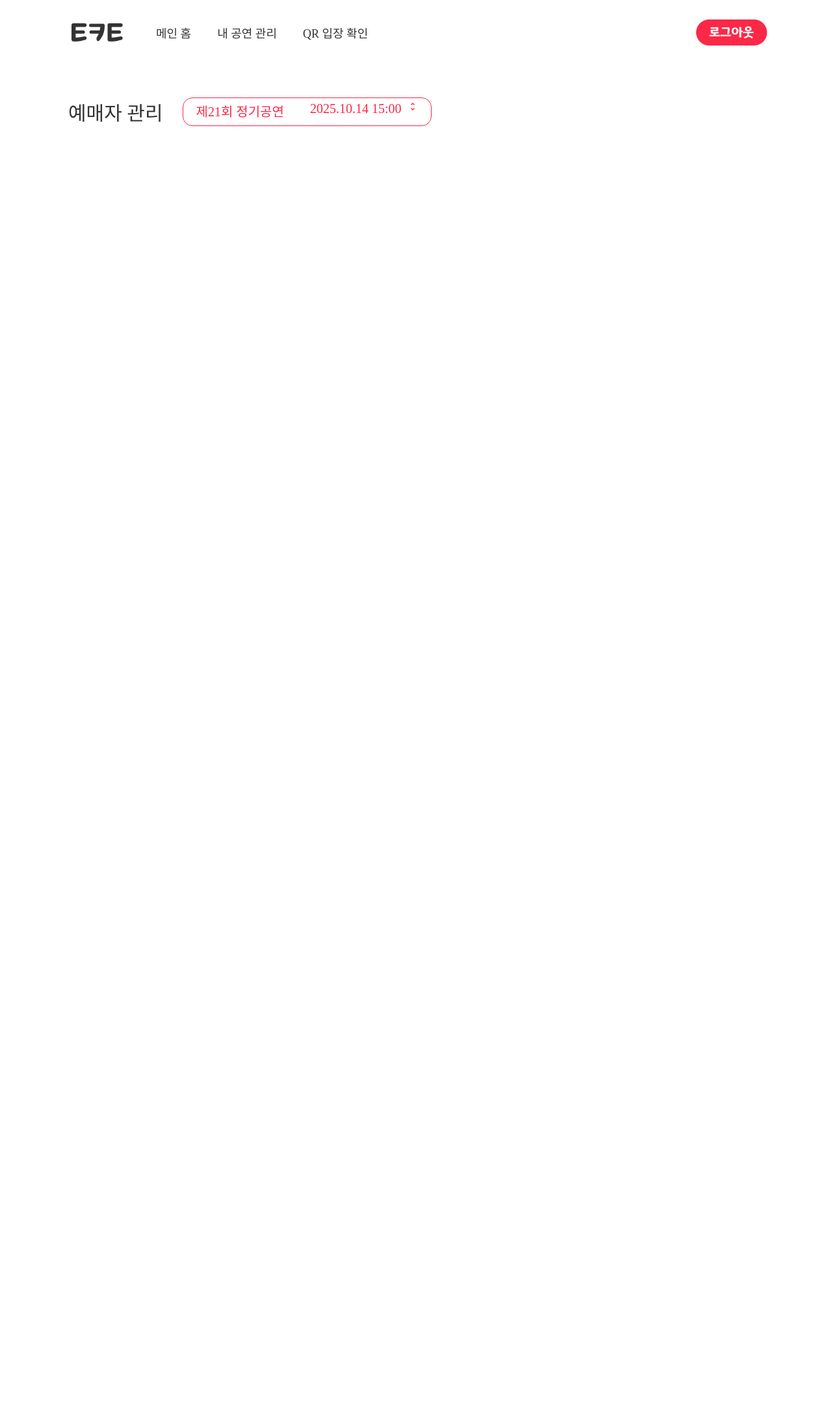
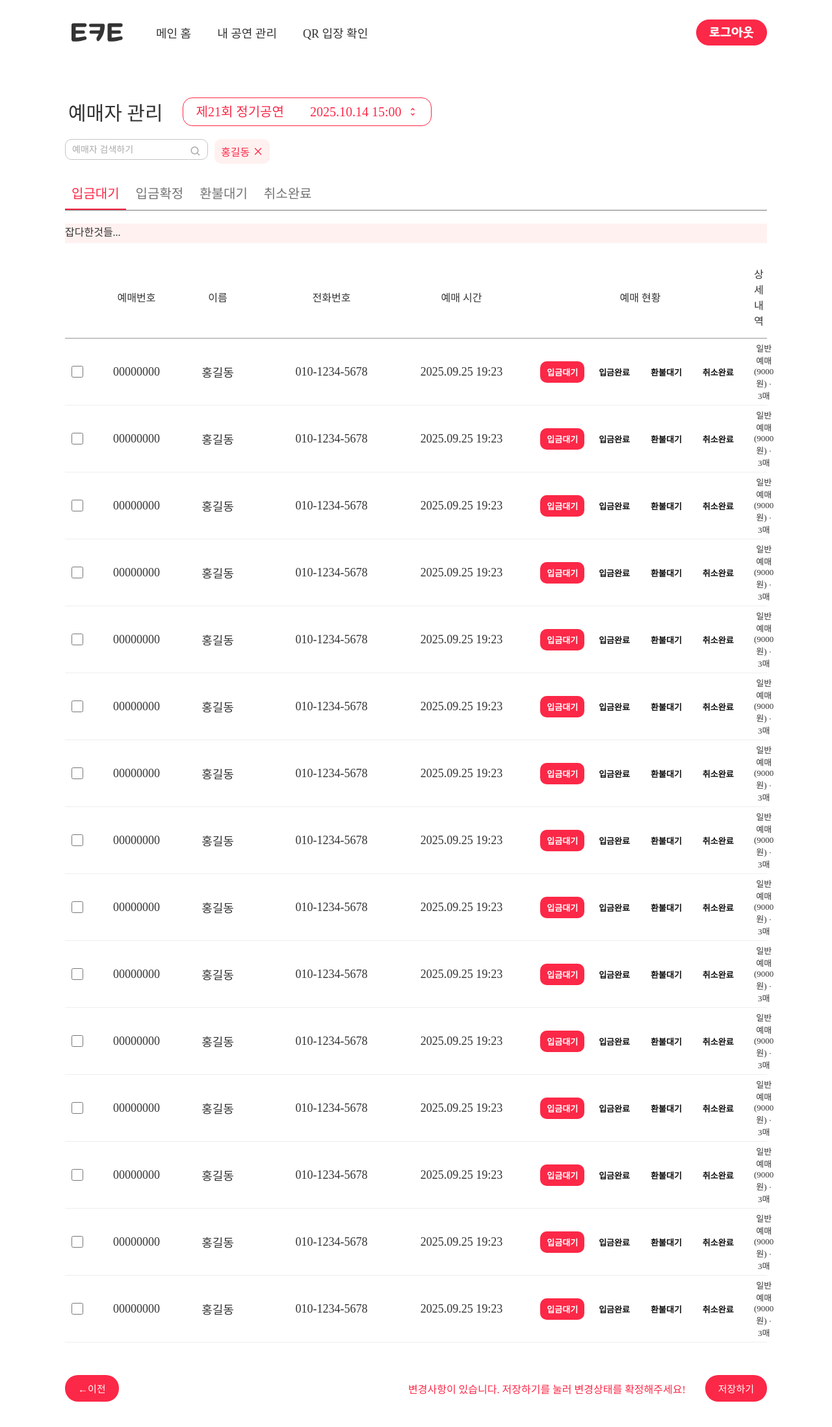
Before and after one commit to DEMODAY-J211/frontend, a React (Vite) app: page /manageshow/manageuser in a window 1280 px wide. Shown: the top 2196 px of the page at 65% size. Before the commit the page ends 800 px from the top, so only its background shows below. Built offline with nearby package versions, Linux system fonts and the light colour scheme; a web font is replaced by a local one.

Commit message:
manageuser

```diff
--- a/src/pages/Manager/ManageShow/ManageUser.jsx
+++ b/src/pages/Manager/ManageShow/ManageUser.jsx
@@ -3,25 +3,133 @@ import styled from 'styled-components'
 import NavbarManager from '../../../components/Navbar/NavbarManager'
 import { useNavigate } from 'react-router-dom'
 import { MdOutlineUnfoldMore } from "react-icons/md";
-
+import { BiSearch } from 'react-icons/bi';
+import { AiOutlineClose } from 'react-icons/ai';
+import { useState } from 'react';
 
 const ManageUser = () => {
+  const navigate = useNavigate();
+  const [activeTab, setActiveTab] = useState("입금대기");
+  const [activeStatus, setActiveStatus] = useState("입금대기");
 
-    const navigate = useNavigate();
   return (
     <Content>
     <NavbarManager/>
     <ManageUserContent>
+
+        {/* 제목 + 시간 선택 */}
         <Header>
           <Title>예매자 관리</Title>
           <SelectTime>
             <ShowName>제21회 정기공연</ShowName>
             <Time>
               <ShowTime>2025.10.14 15:00</ShowTime>
-                    <MdOutlineUnfoldMore size={16} color="#FC2847" />
+              <MdOutlineUnfoldMore size={16} color="var(--color-primary)" />
             </Time>
           </SelectTime>
         </Header>
+
+        {/* 유저 검색 */}
+        <SearchWrapper>
+            <InputWrapper>
+                <SearchInput type="text" placeholder="예매자 검색하기" />
+                <SearchIcon />
+            </InputWrapper>
+
+          <Result>
+            {/* 더미데이터 */}
+            <User>
+              홍길동
+              <CloseIcon/>
+            </User>
+
+          </Result>
+        </SearchWrapper>
+
+        {/* 탭 */}
+        <TabContainer>
+            <TabItem
+                $active={activeTab === "입금대기"}
+                onClick={() => setActiveTab("입금대기")}
+            >입금대기
+            </TabItem>
+        <TabItem
+            $active={activeTab === "입금확정"}
+            onClick={() => setActiveTab("입금확정")}
+        >입금확정
+        </TabItem>
+        <TabItem
+            $active={activeTab === "환불대기"}
+            onClick={() => setActiveTab("환불대기")}
+        >환불대기
+        </TabItem>
+        <TabItem
+            $active={activeTab === "취소완료"}
+            onClick={() => setActiveTab("취소완료")}
+        >취소완료
+        </TabItem>
+    </TabContainer>
+
+    {/* 전체선택, 선택적용, 검색, 엑셀 내보내기 */}
+    <ControlContainer>
+        잡다한것들...
+    </ControlContainer>
+
+    {/* 예매자 테이블 영역 */}
+    <TableSection>
+        <TableHeader>
+        <ColumnTitle></ColumnTitle>
+        <ColumnTitle>예매번호</ColumnTitle>
+        <ColumnTitle>이름</ColumnTitle>
+        <ColumnTitle>전화번호</ColumnTitle>
+        <ColumnTitle>예매 시간</ColumnTitle>
+        <ColumnTitle>예매 현황</ColumnTitle>
+        <ColumnTitle>상세 내역</ColumnTitle>
+        </TableHeader>
+
+        {/* 더미데이터!! */}
+        {[...Array(15)].map((_, i) => (
+        <TableRow key={i}>
+            <Checkbox type="checkbox" />
+            <TableData>00000000</TableData>
+            <TableData>홍길동</TableData>
+            <TableData>010-1234-5678</TableData>
+            <TableData>2025.09.25 19:23</TableData>
+            <StatusContainer>
+                <Status
+                    $active={activeStatus === "입금대기"}
+                    onClick={() => setActiveStatus("입금대기")}
+                >입금대기</Status>
+                <Status  $active={activeStatus === "입금완료"}
+                    onClick={() => setActiveStatus("입금완료")}
+                >입금완료</Status>
+                <Status  $active={activeStatus === "환불대기"}
+                    onClick={() => setActiveStatus("환불대기")}
+                >환불대기</Status>
+                <Status  $active={activeStatus === "취소완료"}
+                    onClick={() => setActiveStatus("취소완료")}
+                >취소완료</Status>
+            </StatusContainer>
+
+            <TableDataDetail>일반예매(9000원) · 3매</TableDataDetail>
+        </TableRow>
+        ))}
+    </TableSection>
+
+    {/* footer */}
+    <Footer>
+        <PrevButton onClick={() => navigate(-1)}>←이전</PrevButton>
+        <SaveContainer>
+            <WarningText>
+            변경사항이 있습니다. 저장하기를 눌러 변경상태를 확정해주세요!
+            </WarningText>
+        <SaveButton>저장하기</SaveButton>
+
+        </SaveContainer>
+
+    </Footer>
+
+
     </ManageUserContent>
     </Content>
   )
@@ -29,9 +137,9 @@ const ManageUser = () => {
 
 export default ManageUser
 
-const Content = styled.div`
+/* ---------------- Styled Components ---------------- */
 
-`
+const Content = styled.div``;
 
 const ManageUserContent = styled.div`
   display: flex;
@@ -41,48 +149,298 @@ const ManageUserContent = styled.div`
   align-items: center;
   flex: 1 0 0;
   align-self: stretch;
-`
+  gap: 20px;
+`;
+
+/* ---------------- 제목 + 시간 ---------------- */
+
+const Header = styled.div`
+  display: flex;
+  align-self: stretch;
+  gap: 30px;
+`;
 
 const Title = styled.div`
   align-self: stretch;
   font-size: 30px;
-    font-style: normal;
   font-weight: 500;
-    line-height: normal;
   padding-left: 5px;
-`
-const Header = styled.div`
-    display: flex;
-    align-self: stretch;
-    gap: 30px;
-`
+`;
 
 const SelectTime = styled.div`
   display: flex;
   border-radius: 15px;
-    border: 1px solid #FC2847;
+  border: 1px solid var(--color-primary);
   background: #FFF;
   padding: 5px 20px;
   gap: 40px;
-`
+`;
 
 const ShowName = styled.div`
-    color: #FC2847;
+  color: var(--color-primary);
   font-size: 20px;
-    font-style: normal;
   font-weight: 500;
-    line-height: normal;
-`
+`;
 
 const ShowTime = styled.div`
-    color: #FC2847;
+  color: var(--color-primary);
   font-size: 20px;
-    font-style: normal;
   font-weight: 500;
-    line-height: normal;
-`
+`;
 
 const Time = styled.div`
   display: flex;
+  align-items: center;
   gap: 10px;
+  cursor: pointer;
+`;
+
+/* ---------------- 검색 ---------------- */
+
+const SearchWrapper = styled.div`
+  align-self: stretch;
+  display: flex;
+  justify-content: flex-start;
+`;
+
+const SearchInput = styled.input`
+  width: 220px;
+  padding: 7px 35px 7px 10px; /* 오른쪽 여백을 아이콘 공간만큼 확보 */
+  border-radius: 10px;
+  border: 1px solid #C5C5C5;
+  background: #FFF;
+  font-size: 14px;
+  color: #333;
+  outline: none;
+
+
+
+  &::placeholder {
+    color: #aaa;
+  }
+
+  &:focus {
+    border-color: var(--color-primary);
+    box-shadow: 0 0 0 2px rgba(252, 40, 71, 0.1);
+  }
+`;
+
+const InputWrapper = styled.div`
+    position: relative;
+    display: inline-block;
 `
+
+const SearchIcon = styled(BiSearch)`
+  font-size: 18px;
+  position: absolute;
+  top: 50%;
+  transform: translateY(-50%);
+
+  right: 10px;
+  color: #aaa;
+
+  pointer-events: none; /* 아이콘 눌러도 input 포커스 가능 */
+`
+
+const Result = styled.div`
+    margin-left: 10px;
+`
+
+const User= styled.div`
+    display: flex;
+    padding: 7px 10px;
+    justify-content: center;
+    align-items: center;
+    gap: 5px;
+
+    border-radius: 10px;
+    background: var(--color-tertiary);
+    color: var(--color-primary);
+`
+
+const CloseIcon = styled(AiOutlineClose)`
+
+`
+
+
+/* ---------------- 탭 ---------------- */
+const TabContainer = styled.div`
+    display: flex;
+    align-self: stretch;
+    gap: 5px;
+
+    border-bottom: 1px solid #787878;
+
+`
+
+const TabItem = styled.div`
+
+    padding: 10px 10px;
+    font-size: 20px;
+    cursor: pointer;
+
+    color: ${({ $active }) => ($active ? "var(--color-primary)" : "#737373")};
+    border-bottom: ${({ $active }) =>
+    $active ? "2px solid var(--color-primary)" : "2px solid transparent"};
+    transition: all 0.2s ease;
+
+    &:hover {
+    color: var(--color-primary);
+  }
+
+`
+
+
+/* ---------------- 전체선택, 선택적용, 검색, 엑셀내보내기 ---------------- */
+const ControlContainer = styled.div`
+    height: 30px;
+
+    align-self: stretch;
+    background-color: var(--color-tertiary);
+
+`
+
+/* ====================== Table Section ====================== */
+
+const TableSection = styled.div`
+  width: 100%;
+  display: flex;
+  flex-direction: column;
+    text-align: center;
+`;
+
+const TableHeader = styled.div`
+  display: grid;
+  grid-template-columns: 50px 100px 150px 200px 200px 350px 1fr;
+  padding: 15px 10px;
+  border-bottom: 1px solid #979797;
+  align-items: center;
+
+  color: #000;
+
+  font-size: 20px;
+  font-weight: 300;
+
+`;
+
+const TableRow = styled.div`
+  display: grid;
+  grid-template-columns: 50px 100px 150px 200px 200px 350px 1fr;
+  padding: 5px 10px;
+  border-bottom: 1px solid #eee;
+  align-items: center;
+
+
+  &:hover {
+    background-color: #fafafa;
+  }
+`;
+
+const Checkbox = styled.input`
+  width: 18px;
+  height: 18px;
+`;
+
+const ColumnTitle = styled.div`
+  font-size: 16px;
+  color: #333;
+
+`;
+
+const TableData = styled.div`
+  font-size: 18px;
+  font-weight: 300;
+  color: #333;
+
+`;
+
+const TableDataDetail = styled.div`
+  font-size: 13px;
+  font-weight: 300;
+  color: #333;
+
+`;
+
+const StatusContainer = styled.div`
+    display: flex;
+    align-items: center;
+    justify-content: center;
+    gap: 12px;
+`
+const Status = styled.button`
+  font-size: 13px;
+  font-weight: 700;
+    display: flex;
+    padding: 7px 10px;
+    justify-content: center;
+    align-items: center;
+    gap: 10px;
+  color:${({ $active }) => ($active ? "#fff" : "#121212")};
+
+  border-radius: 10px;
+  border: none;
+
+
+ background-color: ${({ $active }) => ($active ? "var(--color-primary)" : "#fff")};
+`;
+
+/* ====================== Footer  ====================== */
+
+const Footer= styled.div`
+  width: 100%;
+  margin-top: 30px;
+  display: flex;
+  justify-content: space-between;
+
+
+`;
+
+const WarningText = styled.div`
+
+  text-align: center;
+  color: var(--color-primary);
+  font-size: 16px;
+  display: flex;
+  align-items: center;
+  justify-content: center;
+
+`;
+
+
+const PrevButton = styled.button`
+  background-color: var(--color-primary);
+  color: #FFFFFE;
+  border: none;
+
+  border-radius: 20px;
+  font-size: 15px;
+  font-weight: 300;
+  cursor: pointer;
+
+    padding: 10px 20px;
+    justify-content: center;
+    align-items: center;
+    gap: 10px;
+
+`;
+
+const SaveContainer = styled.div`
+    display: flex;
+    gap: 30px;
+`
+
+const SaveButton = styled.button`
+  background-color: var(--color-primary);
+  color: #FFFFFE;
+  border: none;
+
+  border-radius: 20px;
+  font-size: 15px;
+  font-weight: 300;
+  cursor: pointer;
+
+    padding: 10px 20px;
+    justify-content: center;
+    align-items: center;
+    gap: 10px;
+`;
```
Lines whose indentation alone changed are shown as unchanged.
